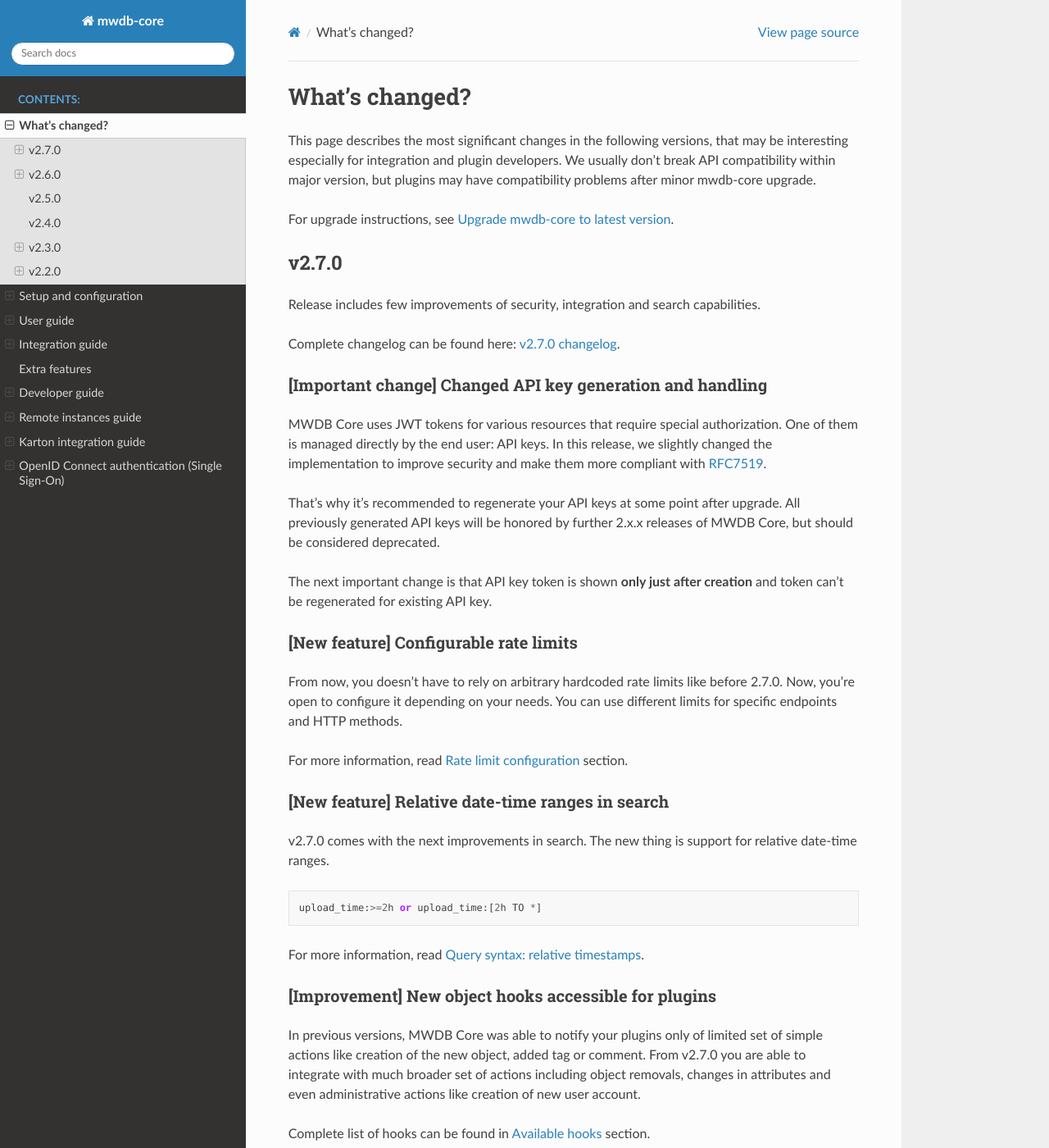
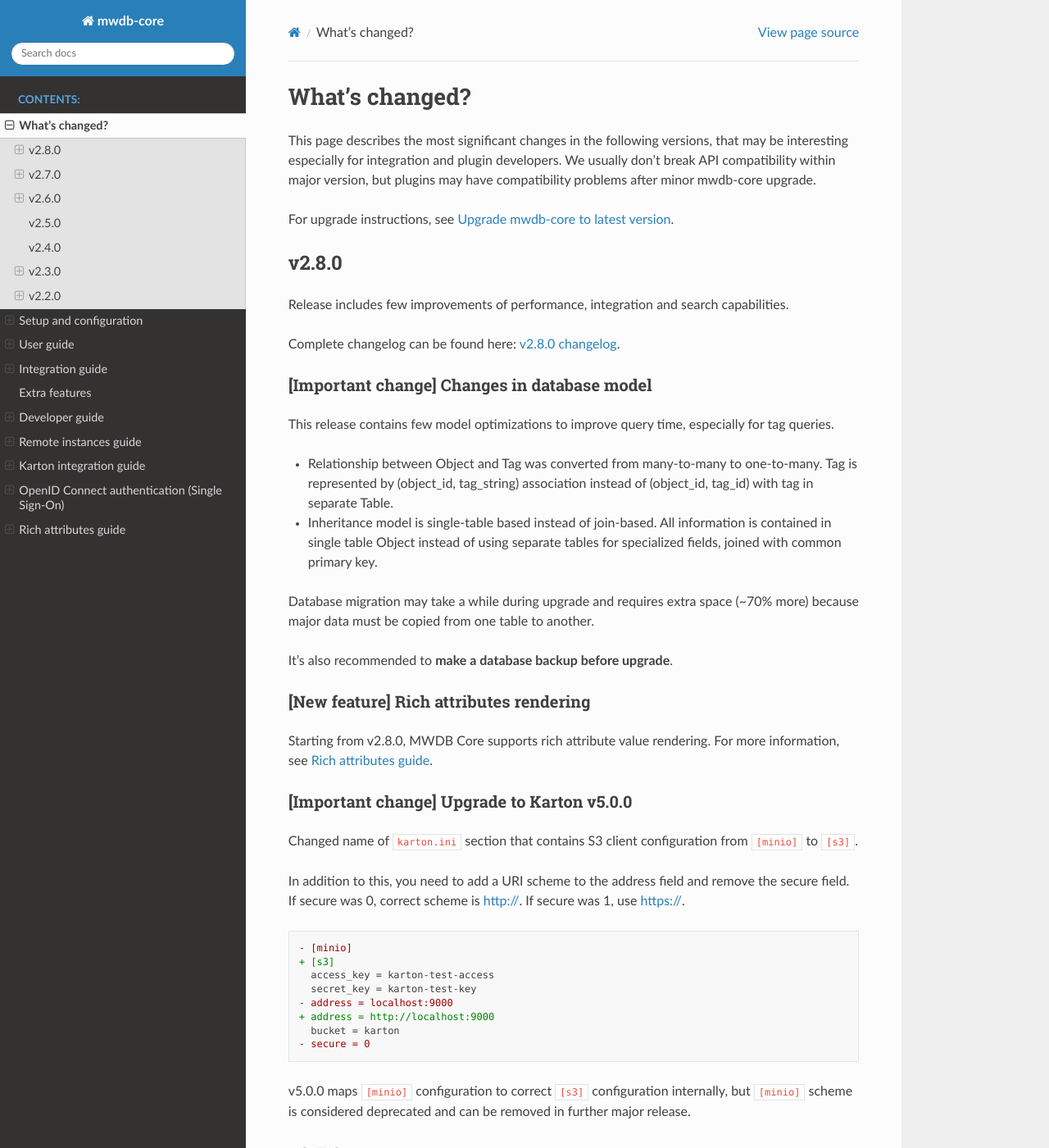
Before and after one commit to CERT-Polska/mwdb-core, a Sphinx documentation site: the page built from docs/whats-changed.rst, in a window 1280 px wide and 1400 px high. Shown: the whole window at 82% size. Built offline with Sphinx 7.4.7 and the Read the Docs theme 2.0.0, drawn with Linux system fonts in a browser that asks for light colours.

Commit message:
Release docs: v2.8.0 (#678)

```diff
--- a/docs/index.rst
+++ b/docs/index.rst
@@ -27,6 +27,7 @@
    remotes-guide
    karton-guide
    oauth-guide
+   rich-attributes-guide
 
 Indices and tables
 ==================
--- a/docs/user-guide/2-Storing-malware-samples.rst
+++ b/docs/user-guide/2-Storing-malware-samples.rst
@@ -94,7 +94,7 @@
 Using that feature we can chain together various files extracted during the analysis. The example above shows the relationships between three objects:
 
 - the original archive
-- executable file contained there (`agenttesla` malicious binary)
+- executable file contained there (``agenttesla`` malicious binary)
 - two memory dumps with unpacked code
 
 Finally, from both of these dumps we got a malware configuration.
--- a/docs/user-guide/6-Object-attributes.rst
+++ b/docs/user-guide/6-Object-attributes.rst
@@ -181,3 +181,8 @@
 Hidden attributes can be used if you want to share the job identifier and allow to search associated objects without giving access to other job references for these objects.
 
 A good example is the mquery plugin. In case of mquery, we want to ensure that user will have access only to the results of jobs runned by themselves or shared by other users. Unfortunately, attribute key permissions are "all or nothing" and we can't define ACLs on the value level.
+
+Rich templates
+--------------
+
+Starting from v2.8.0, MWDB Core supports rich attribute value rendering. For more information, see :ref:`Rich attributes guide`.
--- a/docs/whats-changed.rst
+++ b/docs/whats-changed.rst
@@ -6,6 +6,50 @@
 have compatibility problems after minor mwdb-core upgrade.
 
 For upgrade instructions, see :ref:`Upgrade mwdb-core to latest version`.
+
+v2.8.0
+------
+
+Release includes few improvements of performance, integration and search capabilities.
+
+Complete changelog can be found here: `v2.8.0 changelog <https://github.com/CERT-Polska/mwdb-core/releases/tag/v2.8.0>`_.
+
+[Important change] Changes in database model
+~~~~~~~~~~~~~~~~~~~~~~~~~~~~~~~~~~~~~~~~~~~~
+
+This release contains few model optimizations to improve query time, especially for tag queries.
+
+- Relationship between Object and Tag was converted from many-to-many to one-to-many. Tag is represented by (object_id, tag_string) association instead of (object_id, tag_id) with tag in separate Table.
+- Inheritance model is single-table based instead of join-based. All information is contained in single table Object instead of using separate tables for specialized fields, joined with common primary key.
+
+Database migration may take a while during upgrade and requires extra space (~70% more) because major data must be copied from one table to another.
+
+It's also recommended to **make a database backup before upgrade**.
+
+[New feature] Rich attributes rendering
+~~~~~~~~~~~~~~~~~~~~~~~~~~~~~~~~~~~~~~~
+
+Starting from v2.8.0, MWDB Core supports rich attribute value rendering. For more information, see :ref:`Rich attributes guide`.
+
+[Important change] Upgrade to Karton v5.0.0
+~~~~~~~~~~~~~~~~~~~~~~~~~~~~~~~~~~~~~~~~~~~
+
+Changed name of ``karton.ini`` section that contains S3 client configuration from ``[minio]`` to ``[s3]``.
+
+In addition to this, you need to add a URI scheme to the address field and remove the secure field. If secure was 0, correct scheme is http://. If secure was 1, use https://.
+
+.. code-block:: diff
+
+    - [minio]
+    + [s3]
+      access_key = karton-test-access
+      secret_key = karton-test-key
+    - address = localhost:9000
+    + address = http://localhost:9000
+      bucket = karton
+    - secure = 0
+
+v5.0.0 maps ``[minio]`` configuration to correct ``[s3]`` configuration internally, but ``[minio]`` scheme is considered deprecated and can be removed in further major release.
 
 v2.7.0
 ------
```
Also changed, not shown: docs/rich-attributes-guide.rst (added, +121 -0 lines), docs/_static/rich-template-attribute-details.png (added), docs/_static/rich-template-edit.png (added).
